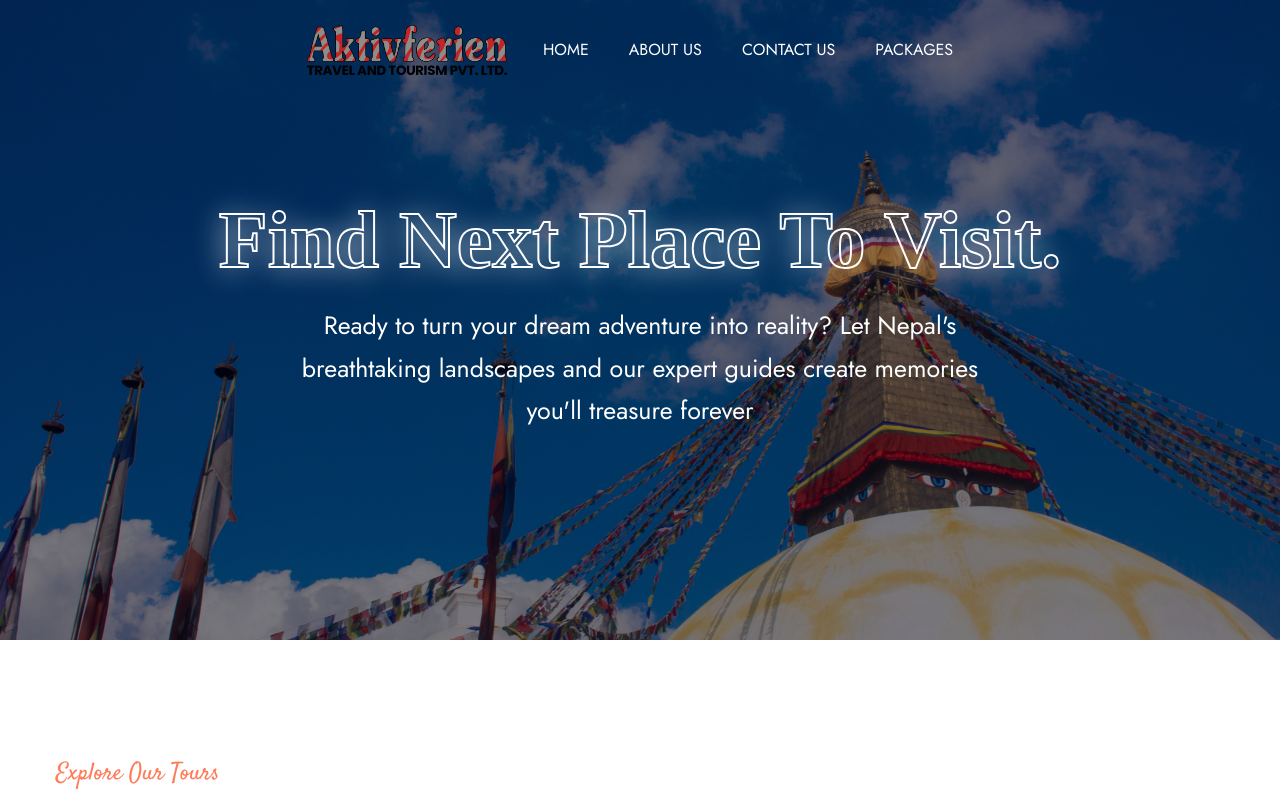
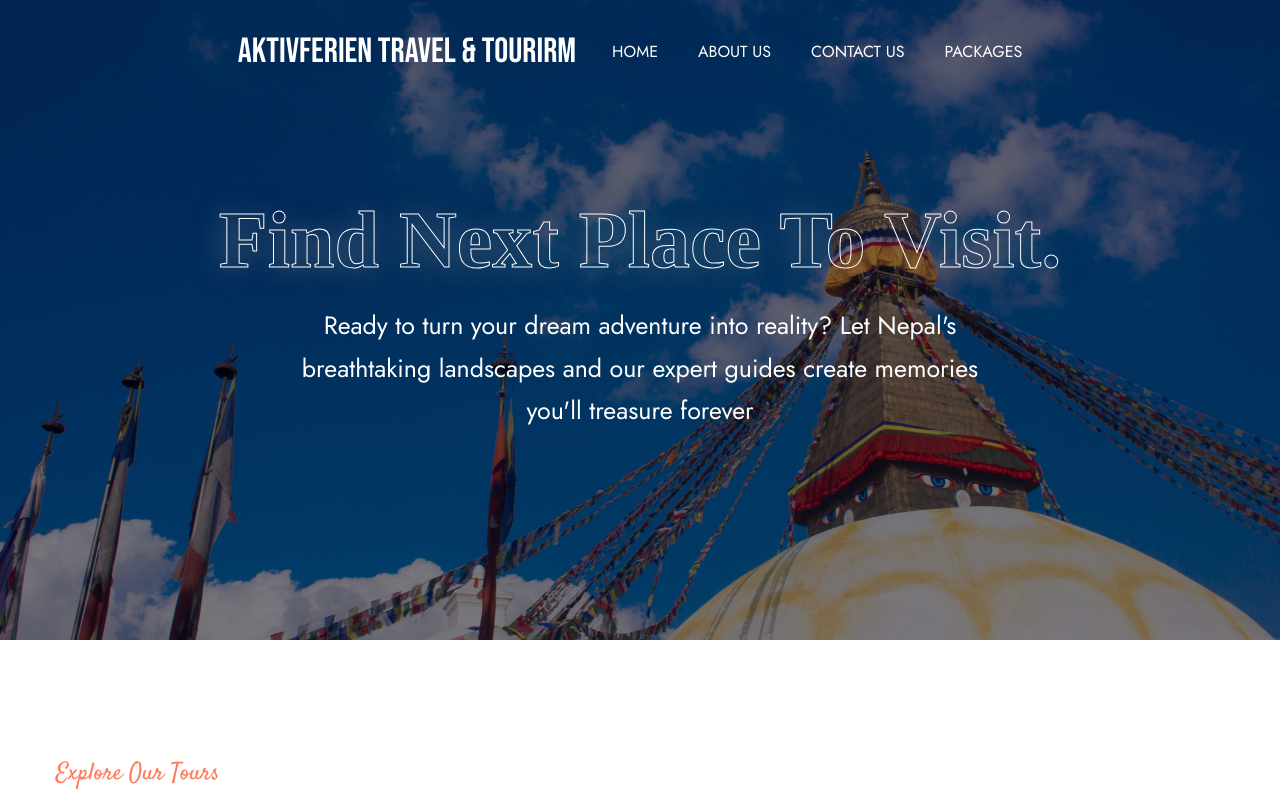
Before and after one commit to darkkphoenyx/Travel-web, a Next.js app: page / in a window 1280 px wide. Shown: the top 800 px of the page. Built offline with nearby package versions, Linux system fonts and the light colour scheme; no server answers.

Commit message:
design changes

```diff
--- a/src/components/layout/FooterOne.tsx
+++ b/src/components/layout/FooterOne.tsx
@@ -25,7 +25,6 @@ const FooterOne = () => {
             >
               Aktivferien Travel & Tourirm
             </h2>
-            {/* <img src={FooterDataOne.logo} alt="logo" className="h-[48px]" /> */}
           </Link>
         </div>
         <div className="pt-10 lg:pb-17 pb-12 gradient-border-top flex flex-wrap lg:space-y-0 space-y-8 items-center justify-between ">
--- a/src/components/layout/HeaderOne.tsx
+++ b/src/components/layout/HeaderOne.tsx
@@ -48,16 +48,10 @@ const HeaderOne = ({
     >
       <div className="desktop-menu max-w-[1570px] mx-auto justify-between items-center xl:flex hidden">
         <div className="main-menu flex items-center w-full justify-center">
-          <Link href="/" className="shrink-0">
-            <Image
-              alt="logo"
-              width="200"
-              height="48"
-              layout="responsive"
-              className="max-w-[200px]"
-              src="/assets/images/logo.png"
-              priority
-            />
+          <Link href="/" className="nav-link">
+            <h2 className="text-2xl" style={{ fontFamily: "Bebas Neue" }}>
+              Aktivferien Travel & Tourirm
+            </h2>
           </Link>
           <div className="main-menu uppercase ml-4">
             <ul className="flex items-center nav-list">
@@ -92,13 +86,10 @@ const HeaderOne = ({
 
       {/* mobile menu */}
       <div className="mobile-menu xl:hidden flex justify-between items-center relative">
-        <Link href="/" className="shrink-0 max-w-[50px]">
-          <Image
-            alt="logo"
-            width="200"
-            height="100"
-            src="/assets/images/logo.png"
-          />
+        <Link href="/" className="nav-link2">
+          <h2 className="text-lg" style={{ fontFamily: "Bebas Neue" }}>
+            Aktivferien Travel & Tourirm
+          </h2>
         </Link>
         <div className="space-x-4 flex items-center">
           <Link
--- a/src/styles/globals.css
+++ b/src/styles/globals.css
@@ -287,8 +287,9 @@ Styling for long TW class
 .herder-variant-three.sticky .cart__wrap {
   @apply text-dark-1;
 }
+
 .nav-link {
-  @apply py-7 inline-block text-base text-dark-1 uppercase;
+  @apply py-4 inline-block text-base text-dark-1 uppercase;
 }
 .herder-variant-two .nav-link {
   @apply text-white;
@@ -305,6 +306,15 @@ Styling for long TW class
 .herder-variant-three.sticky .nav-link.has-dropdown::before {
   @apply xl:text-dark-1;
 }
+
+.nav-link2 {
+  @apply inline-block text-base text-white uppercase;
+}
+
+.herder-variant-three.sticky .nav-link2 {
+  @apply text-black;
+}
+
 .nav-link-sm {
   @apply !py-[10px] border-b border-stock-1 !block px-3 relative;
 }
@@ -381,9 +391,9 @@ Styling for long TW class
 .hero-glow-text {
   font-family: Poppins;
   color: transparent;
-  -webkit-text-stroke-width: 2px;
-  -webkit-text-stroke-color: white;
-  text-shadow: hsla(0, 0%, 100%, 0.6) -2px 2px 30px;
+  -webkit-text-stroke-width: 1px;
+  -webkit-text-stroke-color: rgb(255, 255, 255);
+  text-shadow: hsla(0, 0%, 56%, 0.425) -2px 2px 30px;
 }
 
 .jarallax {
```
